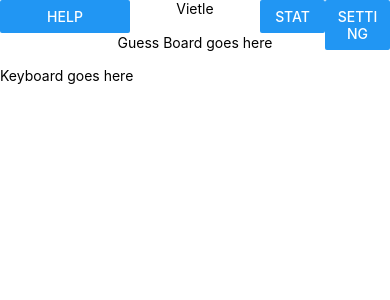
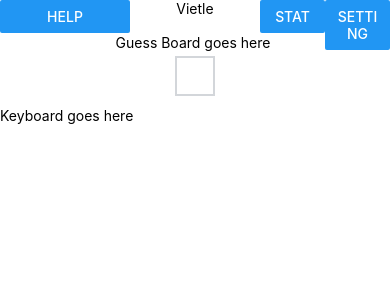
Before and after one commit to gitter9021001/Vietle, a React Native app: screen /Game in a window 390 px wide. Shown: the top 300 px of the page. Built offline with nearby package versions, Linux system fonts and the light colour scheme.

Commit message:
square and react native update

```diff
--- a/package.json
+++ b/package.json
@@ -16,7 +16,7 @@
     "expo-status-bar": "~1.3.0",
     "react": "17.0.2",
     "react-dom": "17.0.2",
-    "react-native": "0.68.1",
+    "react-native": "0.68.2",
     "react-native-safe-area-context": "4.2.4",
     "react-native-screens": "~3.11.1",
     "react-native-web": "0.17.7"
--- /dev/null
+++ b/src/component/guessSquare/guessSquare.js
@@ -0,0 +1,11 @@
+import * as React from 'react';
+import { View, Text, Button } from 'react-native';
+import styles from './guessSquareStyle.js'
+
+function GuessSquare() {
+  return (
+	<View style={styles.guessSquare}></View>
+  );
+}
+
+export default GuessSquare;
--- /dev/null
+++ b/src/component/guessSquare/guessSquareStyle.js
@@ -0,0 +1,13 @@
+import { StyleSheet } from 'react-native';
+
+export default StyleSheet.create({
+  guessSquare: {
+    borderColor: "#d3d6da",
+    borderWidth: 2,
+    width: 40,
+    height: 40,
+    alignItems: "center",
+    justifyContent: "center",
+    margin: 5,
+  },
+});
--- a/src/screens/gameScreen.js
+++ b/src/screens/gameScreen.js
@@ -2,6 +2,7 @@ import * as React from 'react';
 import { View, Text, Button } from 'react-native';
 import { NavigationContainer } from '@react-navigation/native';
 import { createNativeStackNavigator } from '@react-navigation/native-stack';
+import GuessSquare from '../component/guessSquare/guessSquare.js'
 
 function GameScreen({ navigation }) {
   return (
@@ -34,7 +35,8 @@ function GameScreen({ navigation }) {
 		</View>
 
 		<View style={{flex: 3, alignItems: 'center', justifyContent: 'center'}}>
-			<Text>Guess Board goes here</Text>
+			<Text>Guess Board goes here {"\n"}</Text>
+			<GuessSquare />
 		</View>
 
 		<View style={{flex: 1}}>
```
Also changed, not shown: 1 other file (tests, documents, lock files or other folders).
